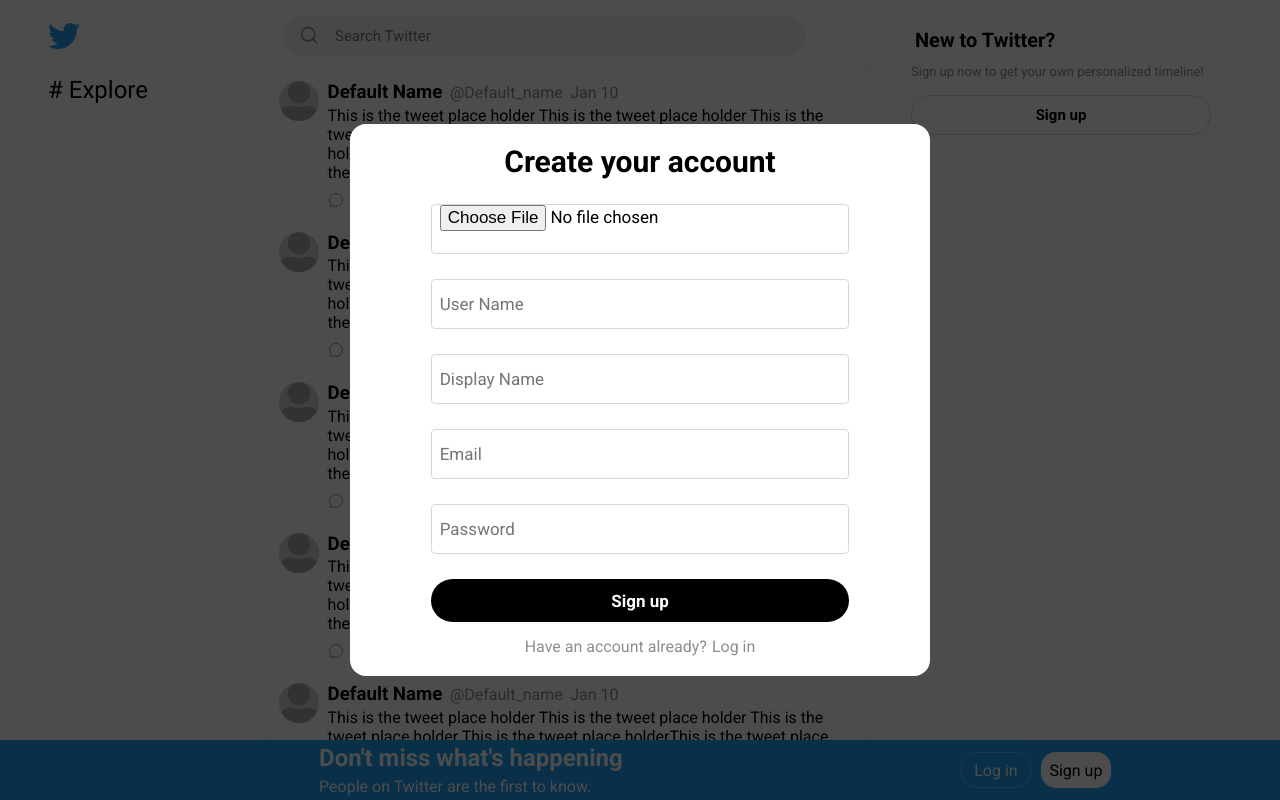
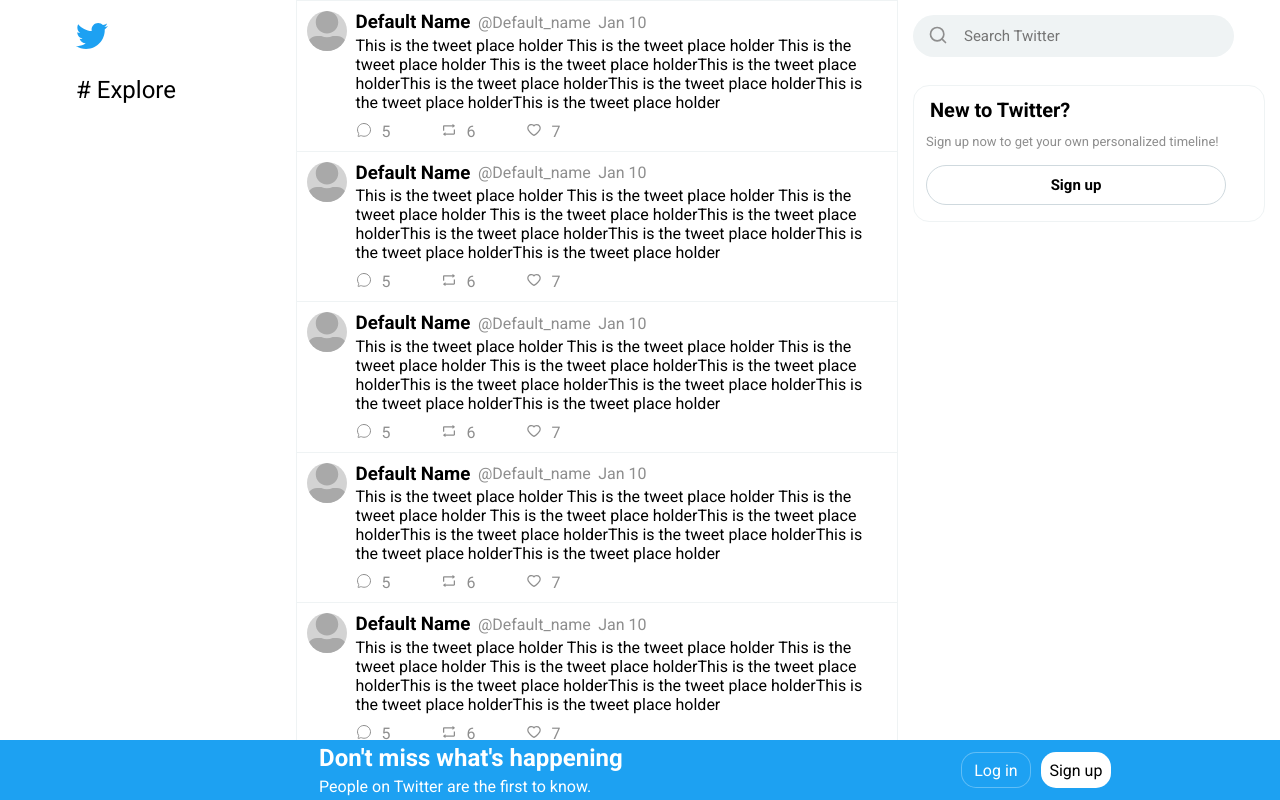
Before and after one commit to victavila/twitter-clone, a React (Create React App) app: page / in a window 1280 px wide. Shown: the top 800 px of the page. Built offline with nearby package versions, Linux system fonts and the light colour scheme.

Commit message:
Added styling changes

```diff
--- a/src/App.tsx
+++ b/src/App.tsx
@@ -1,14 +1,10 @@
 import React from 'react';
-import LogInModal from './components/LogInModal';
-import SignUpModal from './components/SignUpModal';
-import Explore from './pages/Explore';
+import ProfilePage from './pages/ProfilePage';
 
 function App() {
   return (
     <div className="App">
-      <Explore />
-      <SignUpModal />
-      {true ? <></> :<LogInModal></LogInModal>}
+      <ProfilePage />
     </div>
   );
 }
--- a/src/pages/Explore.tsx
+++ b/src/pages/Explore.tsx
@@ -7,16 +7,18 @@
 
 const Explore = () => {
   return (
-    <div className="explore">
-      <div className="page">
-        <DefaultHeader />
-        <main>
+    <div className="page">
+      <DefaultHeader />
+      <main>
+        <div className="main__middle">
           <SearchBar />
           <Timeline />
+        </div>
+        <div className="main__end">
           <SignUpCard />
-        </main>
-        <Footer />
-      </div>
+        </div>
+      </main>
+      <Footer />
     </div>
   )
 };
--- a/src/styles/Page.css
+++ b/src/styles/Page.css
@@ -2,7 +2,17 @@
   display: flex;
 }
 
-main {
-  display: grid;
+.main {
+  display: flex;
   grid-template-columns: 600px auto;
 }
+
+.main__middle {
+  width: 600px;
+  border-left: 1px solid var(--light-gray);
+  border-right: 1px solid var(--light-gray);
+}
+
+.main__end {
+  width: auto;
+}
--- a/src/styles/SearchBar.css
+++ b/src/styles/SearchBar.css
@@ -1,8 +1,5 @@
 .search {
   width: 100%;
-  border-left: 1px solid var(--light-gray);
-  border-right: 1px solid var(--light-gray);
-  border-bottom: 1px solid var(--light-gray);
 }
 
 .search > form {
@@ -10,7 +7,7 @@
 }
 
 .search__bar {
-  width: 500px;
+  width: 85%;
   height: 40px;
   position: relative;
 }
--- a/src/styles/SignUpCard.css
+++ b/src/styles/SignUpCard.css
@@ -5,7 +5,7 @@
   grid-column: 2 / 3;
   grid-row: 1 / 3;
   align-self: start;
-  margin: 15px 30px;
+  margin: 15px;
 }
 
 .card__container > .card__header {
--- a/src/styles/Timeline.css
+++ b/src/styles/Timeline.css
@@ -1,6 +1,4 @@
 .timeline {
  width: 100%;
- border-left: 1px solid var(--light-gray);
- border-right: 1px solid var(--light-gray);
- grid-column: 1 / 2 ;
+ border-top: 1px solid var(--light-gray);
 }
```
